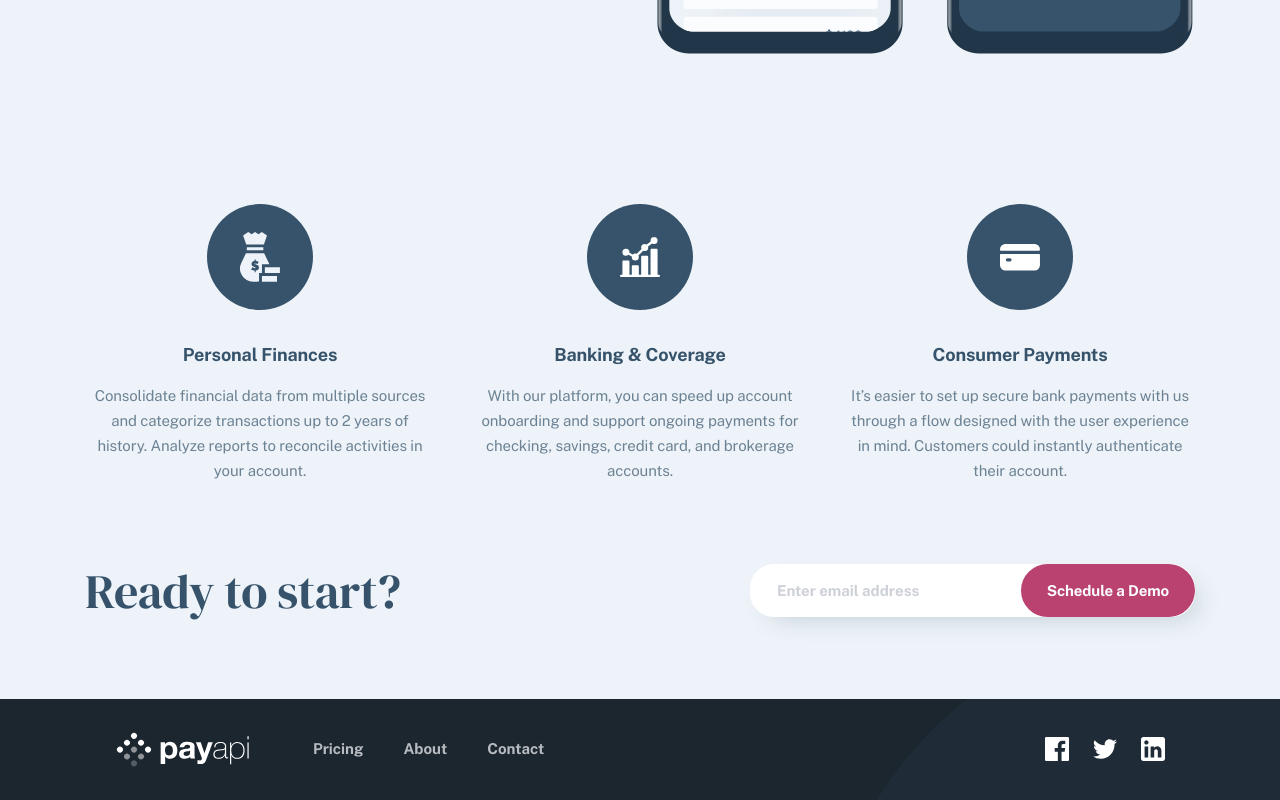
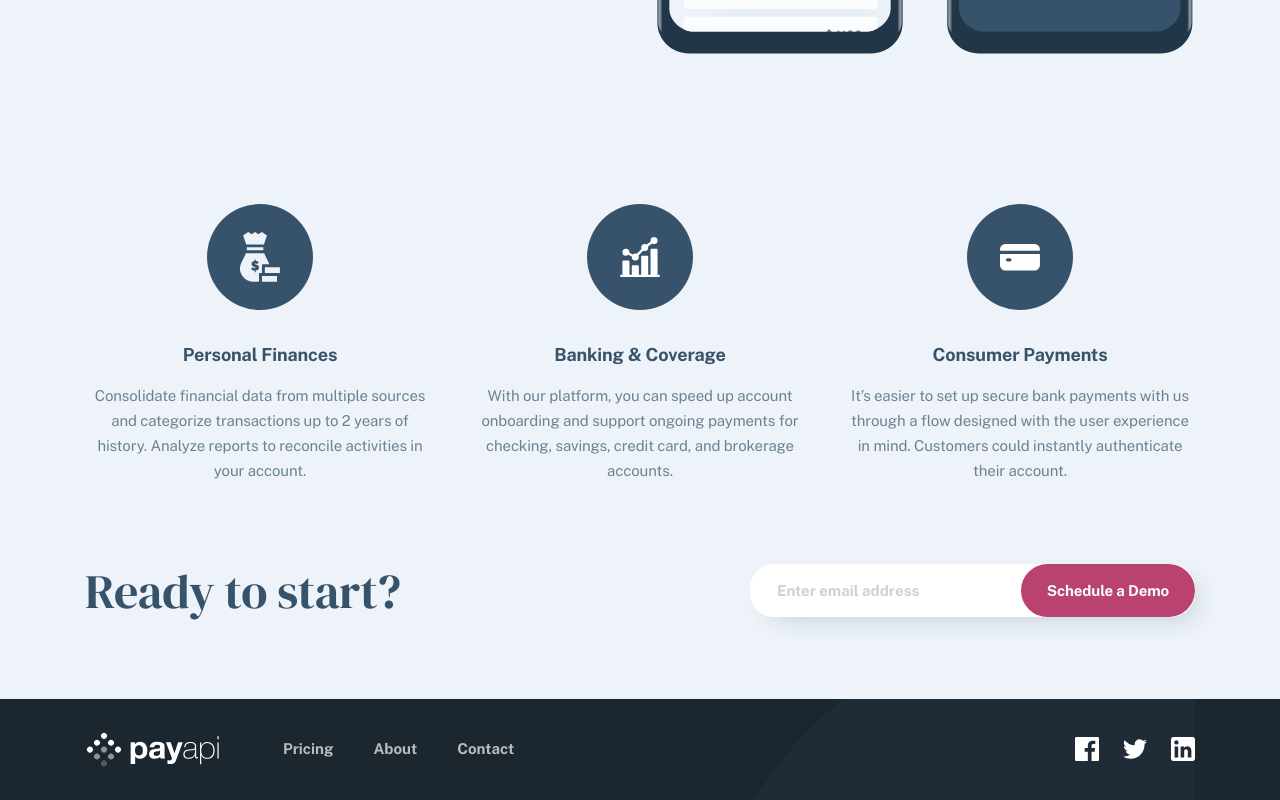
Before and after one commit to sophia-see/payapi, a Next.js app: page / in a window 1280 px wide. Shown: the part 2313-3113 px from the top of the page. Built offline with nearby package versions, Linux system fonts and the light colour scheme.

Commit message:
updated max width footer

```diff
--- a/components/Footer.tsx
+++ b/components/Footer.tsx
@@ -27,8 +27,14 @@ export default function Footer() {
   return (
     <footer
       className={`
-        pt-[41px] pb-[55px] md:py-8 md:px-10 lg:px-[115px] xl-1440:px-[165px]
         bg-mirage-blue
+
+      `}
+    >
+      <div
+        className={`
+        lg:max-w-[1110px] lg:mx-auto
+        pt-[41px] pb-[55px] md:py-8 md:mx-10
         flex flex-col items-center gap-10 md:flex-row md:gap-16
         relative overflow-hidden
         `}
@@ -66,6 +72,8 @@ export default function Footer() {
           parentClass='w-full absolute bottom-0 h-[185px] overflow-hidden'
           childClass='absolute bottom-0 left-0 right-0 translate-y-[calc(780px-185px)] md:translate-x-[55%]'
         />
+      </div>
+
     </footer>
   )
 }
```
Lines whose indentation alone changed are shown as unchanged.
